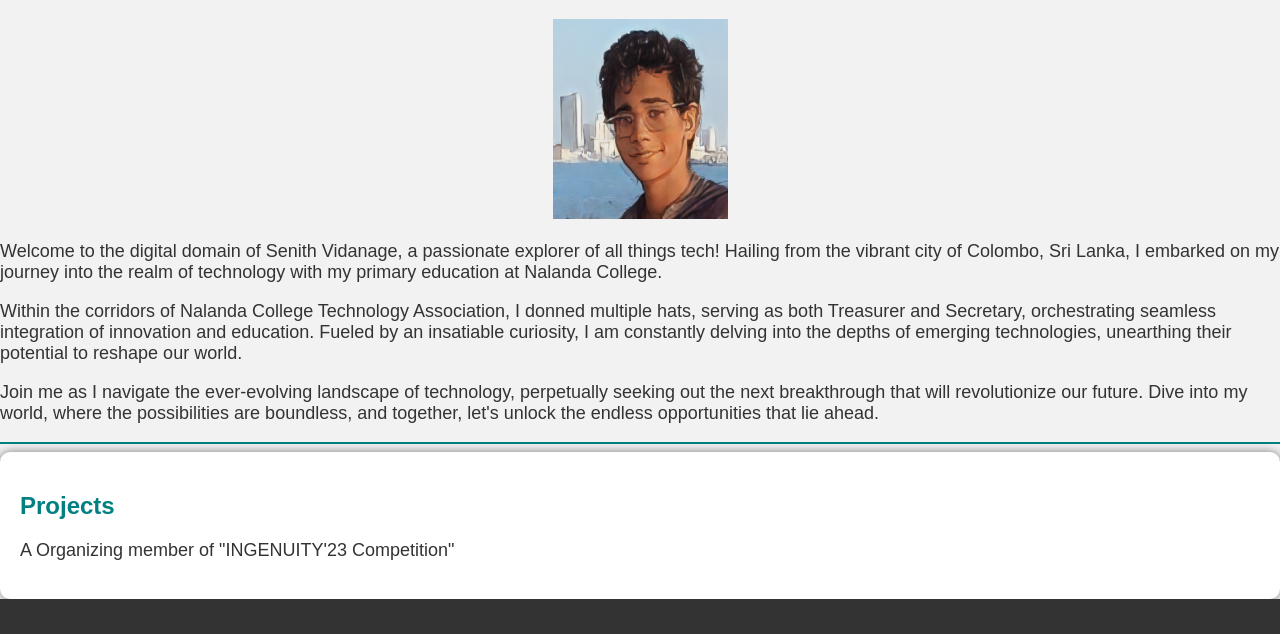
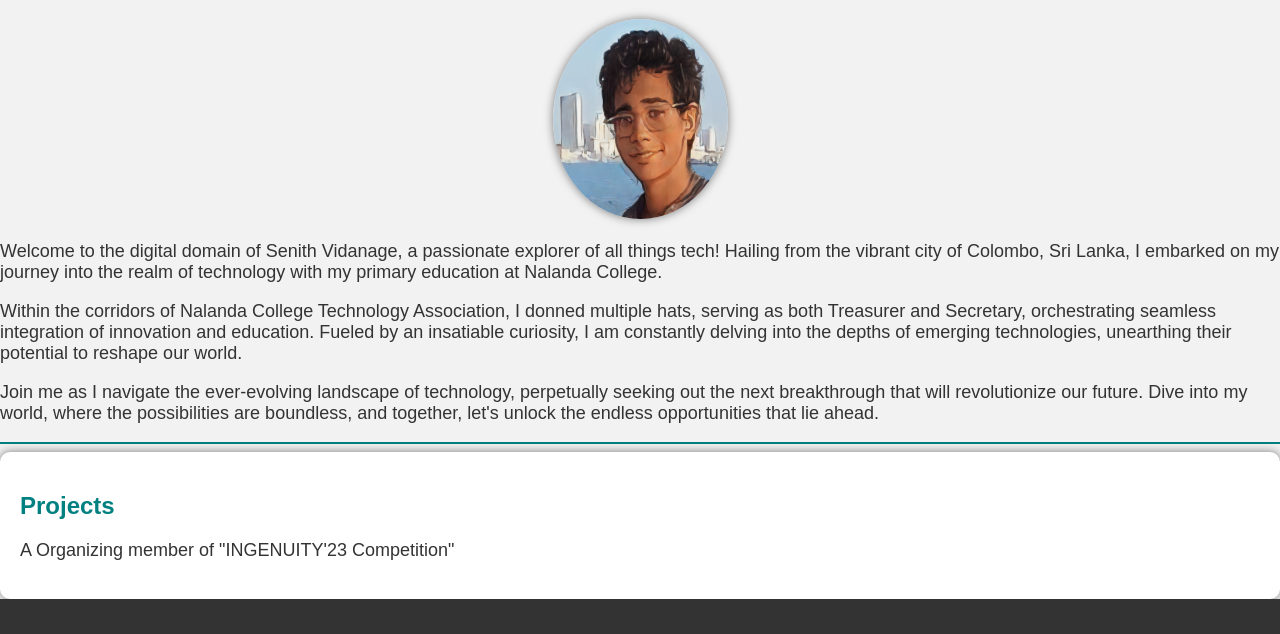
Before and after one commit to Senithdbv/html-portfolio, a plain HTML site: page index.html in a window 1280 px wide. Shown: the part 61-695 px from the top of the page. Drawn offline with Linux system fonts and the light colour scheme.

Commit message:
index.html

```diff
--- a/index.html
+++ b/index.html
@@ -15,7 +15,7 @@
         h1 {
           color: #008080; /* Dark cyan heading color */
         }
-        img (port city my self avatar cartoon.png){
+        #my {
           border-radius: 50%; /* Rounded corners for the image */
           box-shadow: 0px 0px 10px 0px rgba(0, 0, 0, 0.5); /* Shadow effect */
         }
@@ -53,7 +53,7 @@
 <body>
     <center>
         <h1>Senith Vidanage</h1>
-        <img src="port city my self avatar cartoon.png" height="200" width="175">
+        <img src="port city my self avatar cartoon.png" height="200" width="175" id="my">
     </center>
       <p>Welcome to the digital domain of Senith Vidanage, a passionate explorer of all things tech! Hailing from the vibrant city of Colombo, Sri Lanka, I embarked on my journey into the realm of technology with my primary education at Nalanda College.</p>
       <p>Within the corridors of Nalanda College Technology Association, I donned multiple hats, serving as both Treasurer and Secretary, orchestrating seamless integration of innovation and education. Fueled by an insatiable curiosity, I am constantly delving into the depths of emerging technologies, unearthing their potential to reshape our world.</p>
```
